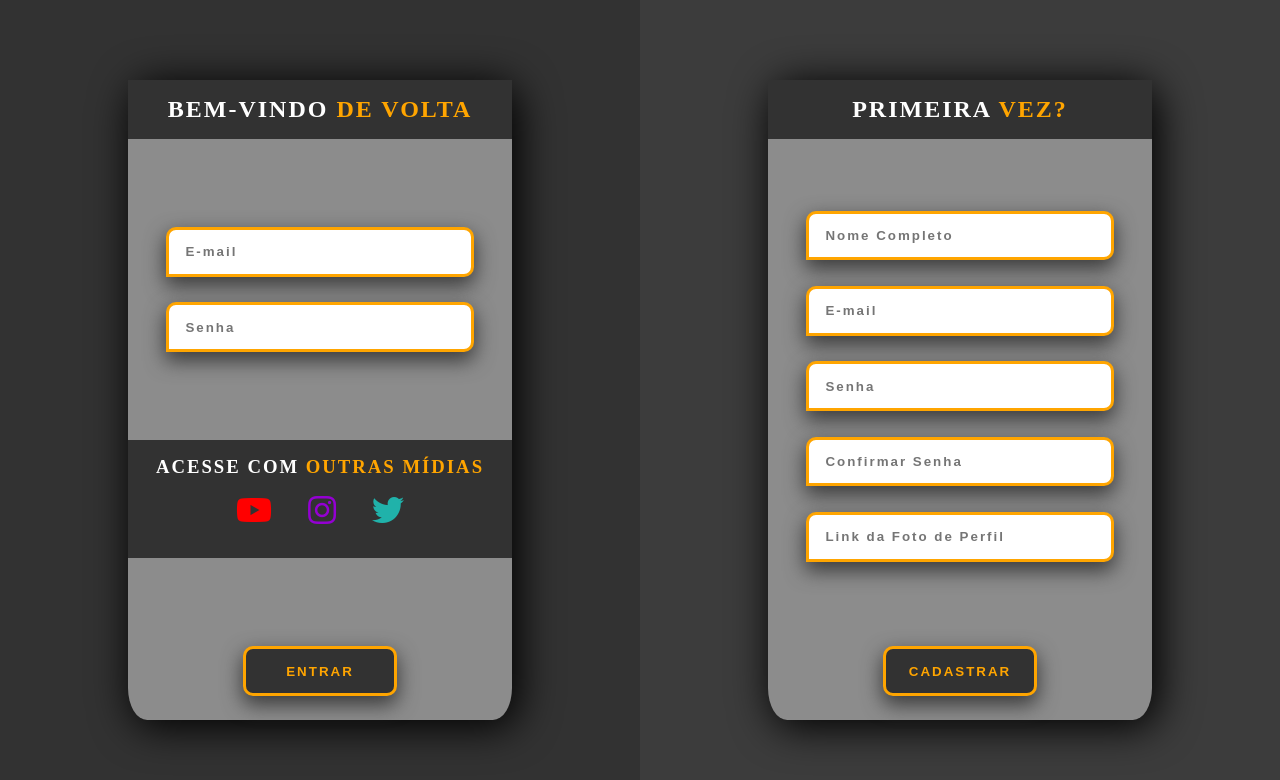
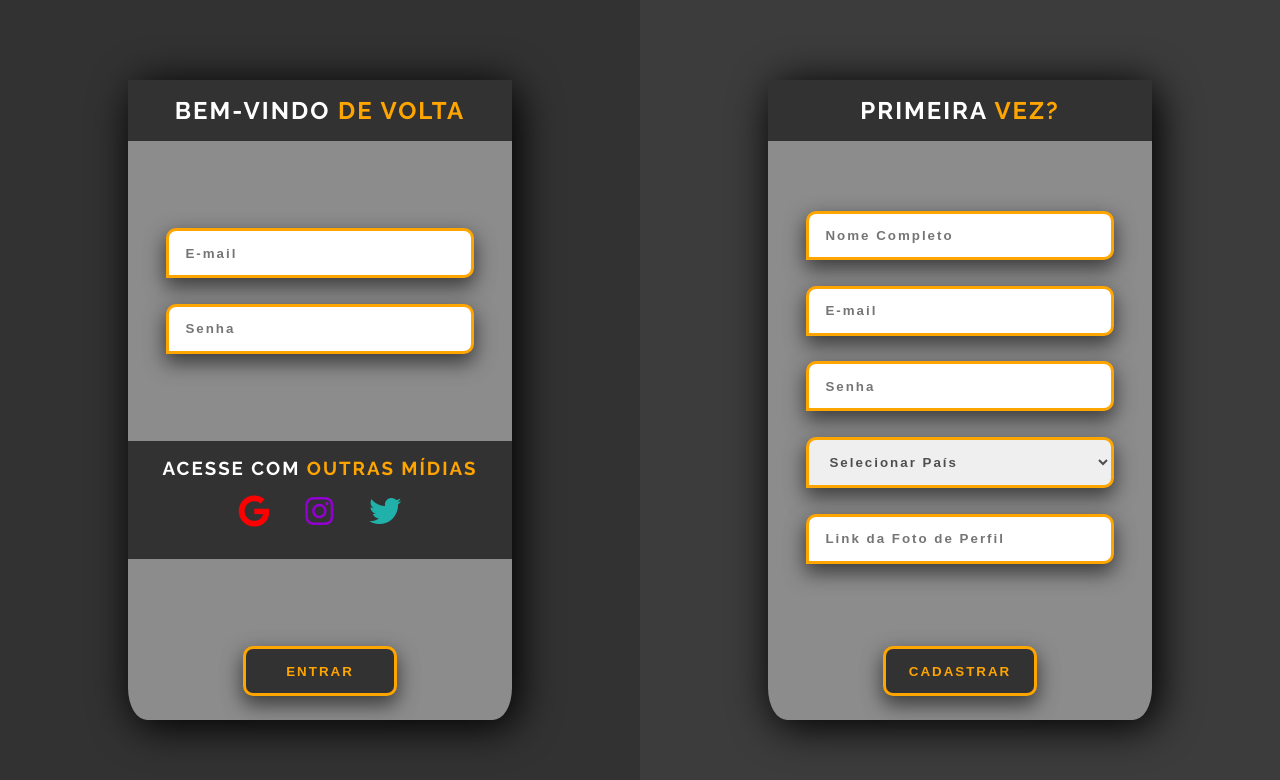
Before and after one commit to PedroSchwarz/DW-Projeto-Final, a plain HTML site: page Código/landing.html in a window 1280 px wide. Both pictures are taken after a click on the button 640 px from the left and 520 px from the top of the page. Drawn offline with Linux system fonts and the light colour scheme.

Commit message:
Updates on Author Page e Landing Page

```diff
--- a/Código/assets/css/author-detail.css
+++ b/Código/assets/css/author-detail.css
@@ -1,8 +1,14 @@
+/* FONTS IMPORT */
+@import url('https://fonts.googleapis.com/css?family=Raleway:400,700&display=swap');
 /* GENERAL STYLES */
 * {
     box-sizing: border-box;
     padding: 0;
     margin: 0;
+}
+
+body {
+    font-family: 'Raleway', sans-serif;
 }
 
 main {
@@ -64,6 +70,10 @@ button:active {
 }
 
 /* ABOUT SECTION */
+#about {
+    padding: 4rem 4rem 2rem 4rem;
+}
+
 #about h1 {
     font-size: 6rem;
 }
--- a/Código/assets/css/landing.css
+++ b/Código/assets/css/landing.css
@@ -1,14 +1,13 @@
+@import url('https://fonts.googleapis.com/css?family=Raleway:400,700&display=swap');
+
 * {
     box-sizing: border-box;
     padding: 0;
     margin: 0;
 }
 
-h1 {
-    font-size: 4rem;
-    font-weight: bold;
-    text-transform: uppercase;
-    margin-bottom: 2rem;
+body {
+    font-family: 'Raleway', sans-serif;
 }
 
 button:hover,
@@ -21,7 +20,7 @@ button:active {
     color: orange;
 }
 
-.show-up {
+.slide-down {
     opacity: 1;
     transform: translateY(0vh);
 }
@@ -56,47 +55,6 @@ form h2 {
     width: 100%;
 }
 
-.other-medias {
-    background-color: rgba(50, 50, 50, 1);
-    width: 100%;
-    padding: 1rem;
-    text-align: center;
-}
-
-.other-medias h3 {
-    text-transform: uppercase;
-    letter-spacing: 2px;
-}
-
-.other-medias i {
-    font-size: 2rem;
-    margin: 1rem 1rem;
-}
-
-.other-medias i.fab.fa-youtube {
-    color: red;
-}
-
-.other-medias i.fab.fa-youtube:hover {
-    color: darkred;
-}
-
-.other-medias i.fab.fa-instagram {
-    color: darkviolet;
-}
-
-.other-medias i.fab.fa-instagram:hover {
-    color: purple;
-}
-
-.other-medias i.fab.fa-twitter {
-    color: lightseagreen;
-}
-
-.other-medias i.fab.fa-twitter:hover {
-    color: rgb(33, 116, 111);
-}
-
 .inputs-container {
     width: 100%;
     display: flex;
@@ -104,7 +62,8 @@ form h2 {
     align-items: center;
 }
 
-input {
+input,
+select {
     width: 80%;
     padding: 0.9rem 1rem;
     border: 3px solid orange;
@@ -115,6 +74,10 @@ input {
     font-weight: 600;
 }
 
+select {
+    color: rgb(78, 78, 78);
+}
+
 input[type=button] {
     margin-bottom: 1.5rem;
     width: 40%;
@@ -123,6 +86,7 @@ input[type=button] {
     text-transform: uppercase;
     font-weight: bold;
     border-radius: 10px;
+    transition: all 0.3s linear;
 }
 
 input[type=button]:hover {
@@ -133,9 +97,10 @@ input[type=button]:active {
     background-color: rgba(80, 80, 80, 1);
 }
 
-input:hover,
 input:focus,
-input:active {
+input:active,
+select:focus,
+select:active {
     outline: none;
 }
 
@@ -151,8 +116,6 @@ input:active {
     left: 0;
     z-index: 0;
     list-style: none;
-    margin: 0;
-    padding: 0;
 }
 
 #slideshow li {
@@ -166,11 +129,11 @@ input:active {
     background-repeat: no-repeat;
     opacity: 0;
     z-index: 0;
-    animation: imageAnimation 50s linear infinite;
+    animation: slideshow 40s linear infinite;
 }
 
 #slideshow li:nth-child(1) {
-    background-image: url(https://images.unsplash.com/photo-1526749837599-b4eba9fd855e?ixlib=rb-1.2.1&ixid=eyJhcHBfaWQiOjEyMDd9&auto=format&fit=crop&w=750&q=80)
+    background-image: url(https://images.unsplash.com/photo-1562956839-c12bcb342513?ixlib=rb-1.2.1&ixid=eyJhcHBfaWQiOjEyMDd9&auto=format&fit=crop&w=1534&q=80)
 }
 
 #slideshow li:nth-child(2) {
@@ -184,24 +147,17 @@ input:active {
 }
 
 #slideshow li:nth-child(4) {
-    background-image: url(https://images.unsplash.com/photo-1446329813274-7c9036bd9a1f?ixlib=rb-1.2.1&ixid=eyJhcHBfaWQiOjEyMDd9&auto=format&fit=crop&w=1500&q=80);
+    background-image: url(https://images.unsplash.com/photo-1562932292-21cc36f7254a?ixlib=rb-1.2.1&ixid=eyJhcHBfaWQiOjEyMDd9&auto=format&fit=crop&w=1500&q=80);
     animation-delay: 30s;
 }
 
-#slideshow li:nth-child(5) {
-    background-image: url(https://images.unsplash.com/photo-1546948630-1149ea60dc86?ixlib=rb-1.2.1&ixid=eyJhcHBfaWQiOjEyMDd9&auto=format&fit=crop&w=1500&q=80);
-    animation-delay: 40s;
-}
-
-@keyframes imageAnimation {
+@keyframes slideshow {
     0% {
         opacity: 0;
-        animation-timing-function: ease-in;
     }
 
     10% {
         opacity: 1;
-        animation-timing-function: ease-out;
     }
 
     20% {
@@ -226,6 +182,13 @@ input:active {
     width: 100vw;
     color: #ffffff;
     background-color: rgba(50, 50, 50, 0.8);
+}
+
+#leading-content h1 {
+    font-size: 4rem;
+    font-weight: bold;
+    text-transform: uppercase;
+    margin-bottom: 2rem;
 }
 
 #leading-content p {
@@ -276,6 +239,48 @@ input:active {
     background-color: rgba(50, 50, 50, 1);
 }
 
+.other-medias {
+    background-color: rgba(50, 50, 50, 1);
+    width: 100%;
+    padding: 1rem;
+    text-align: center;
+}
+
+.other-medias h3 {
+    text-transform: uppercase;
+    letter-spacing: 2px;
+}
+
+.other-medias i {
+    font-size: 2rem;
+    margin: 1rem 1rem;
+    transition: all 0.5s linear;
+}
+
+.other-medias i.fab.fa-google {
+    color: red;
+}
+
+.other-medias i.fab.fa-google:hover {
+    color: darkred;
+}
+
+.other-medias i.fab.fa-instagram {
+    color: darkviolet;
+}
+
+.other-medias i.fab.fa-instagram:hover {
+    color: purple;
+}
+
+.other-medias i.fab.fa-twitter {
+    color: lightseagreen;
+}
+
+.other-medias i.fab.fa-twitter:hover {
+    color: rgb(33, 116, 111);
+}
+
 #auth-section #signup {
     background-color: rgba(60, 60, 60, 1);
 }
--- a/Código/assets/js/landing.js
+++ b/Código/assets/js/landing.js
@@ -1,7 +1,9 @@
-const slideBtn = document.querySelector('#slide-btn')
-const slideshowSection = document.querySelector('#slideshow-section');
-const forms = document.querySelectorAll('form');
+const slideBtn = document.querySelector('#slide-btn') // Selecionar Botão de Slide
+const slideshowSection = document.querySelector('#slideshow-section'); // Selecionar a Seção contendo o Slideshow
+const forms = document.querySelectorAll('form'); // Selecionar Todos os Formulários
 slideBtn.addEventListener('click', (event) => {
+    // Atribuir Classe para Animação de Rolagem Vertical Negativa
     slideshowSection.classList.toggle('slide-up');
-    forms.forEach(el => el.classList.toggle('show-up'));
+    // Para Cada Elemento de Formulário Atribuir Classe para Animação de Rolagem Vertical Negativa
+    forms.forEach(el => el.classList.toggle('slide-down'));
 });
--- a/Código/landing.html
+++ b/Código/landing.html
@@ -1,10 +1,10 @@
 <!DOCTYPE html>
-<html lang="en">
+<html lang="pt-br">
 
 <head>
     <meta charset="UTF-8">
     <meta name="viewport" content="width=device-width, initial-scale=1.0">
-    <title>Landing Page</title>
+    <title>Boas-Vindas</title>
     <link rel="stylesheet" href="./assets/css/landing.css">
     <link rel="stylesheet" href="https://cdnjs.cloudflare.com/ajax/libs/font-awesome/5.9.0/css/all.min.css">
 </head>
@@ -35,12 +35,12 @@
                         <input type="email" placeholder="E-mail">
                         <input type="password" placeholder="Senha">
                     </div>
-                    <div class="other-medias">
+                    <aside class="other-medias">
                         <h3>Acesse com <span class="secondary-color">outras mídias</span></h3>
-                        <a href="./author-detail.html"><i class="fab fa-youtube"></i></a>
+                        <a href="./author-detail.html"><i class="fab fa-google"></i></a>
                         <a href="./author-detail.html"><i class="fab fa-instagram"></i></a>
                         <a href="./author-detail.html"><i class="fab fa-twitter"></i></a>
-                    </div>
+                    </aside>
                     <input type="button" value="Entrar">
                 </form>
             </section>
@@ -51,7 +51,12 @@
                         <input type="text" placeholder="Nome Completo">
                         <input type="email" placeholder="E-mail">
                         <input type="password" placeholder="Senha">
-                        <input type="password" placeholder="Confirmar Senha">
+                        <select>
+                            <option selected disabled>Selecionar País</option>
+                            <option>Argentina</option>
+                            <option>Brasil</option>
+                            <option>Uruguai</option>
+                        </select>
                         <input type="url" placeholder="Link da Foto de Perfil">
                     </div>
                     <input type="button" value="Cadastrar">
```
Also changed, not shown: Código/author-detail.html (+3 -3 lines), Código/post-detail.html (added, +20 -0 lines), Código/assets/css/general.css (added).
